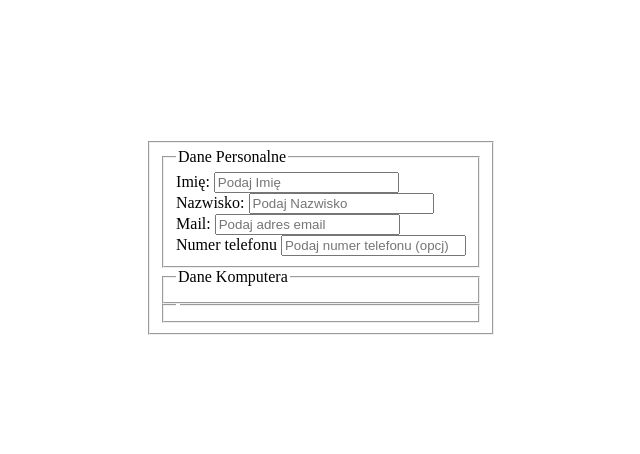
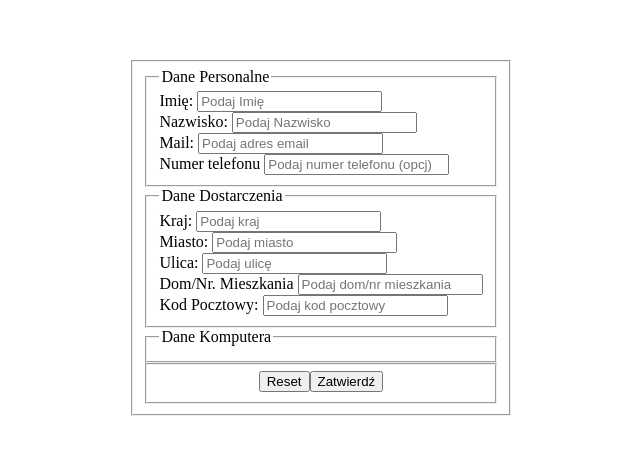
Before and after one commit to 4TiZaras/les1, a plain HTML site: page form.html in a window 1280 px wide. Shown: the part 162-616 px from the top of the page, without its empty margins (319-959 px from the left). Drawn offline with Linux system fonts and the light colour scheme.

Commit message:
Dodano dane dostarczania

```diff
--- a/form.html
+++ b/form.html
@@ -17,6 +17,12 @@
             justify-content: center;
             align-items: center;
         }
+
+        .int {
+            display: flex;
+            justify-content: center;
+            align-items: flex-end;
+        }
     </style>
 </head>
 <body>
@@ -35,10 +41,25 @@
                 <input type="tel" placeholder="Podaj numer telefonu (opcj)"><br>
             </fieldset>
             <fieldset>
-                <legend>Dane Komputera</legend>
+                <legend>Dane Dostarczenia</legend>
+                <label for="kraj">Kraj:</label>
+                <input type="text" placeholder="Podaj kraj" required><br>
+                <label for="miasto">Miasto:</label>
+                <input type="text" placeholder="Podaj miasto" required><br>
+                <label for="ulica">Ulica: </label>
+                <input type="text" placeholder="Podaj ulicę" required><br>
+                <label for="dommies">Dom/Nr. Mieszkania</label>
+                <input type="text" placeholder="Podaj dom/nr mieszkania" required><br>
+                <label for="kodpocz">Kod Pocztowy: </label>
+                <input type="text" placeholder="Podaj kod pocztowy" required><br>
             </fieldset>
             <fieldset>
-                <Legend></Legend>
+                <legend>Dane Komputera</legend>
+
+            </fieldset>
+            <fieldset class="int">
+            <input type="reset">
+            <input type="submit" value="Zatwierdź">
             </fieldset>
         </fieldset>
     </form>
```
